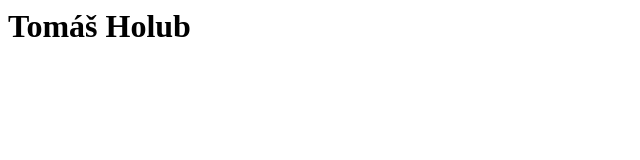
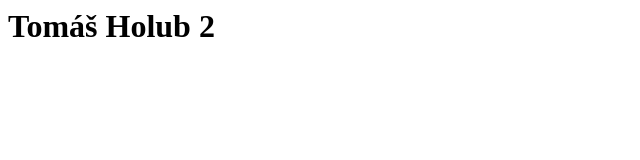
Before and after one commit to tomasholub/tomasholub.github.io, a plain HTML site: page index.html in a window 1280 px wide. Shown: the full height of the page, 0-640 px from the left. Drawn offline with Linux system fonts and the light colour scheme.

Commit message:
Just a change

```diff
--- a/index.html
+++ b/index.html
@@ -3,6 +3,6 @@
     <title>Tomáš Holub</title>
   </head>
   <body>
-    <h1>Tomáš Holub</h1>
+    <h1>Tomáš Holub 2</h1>
   </body>
 </html>
```
